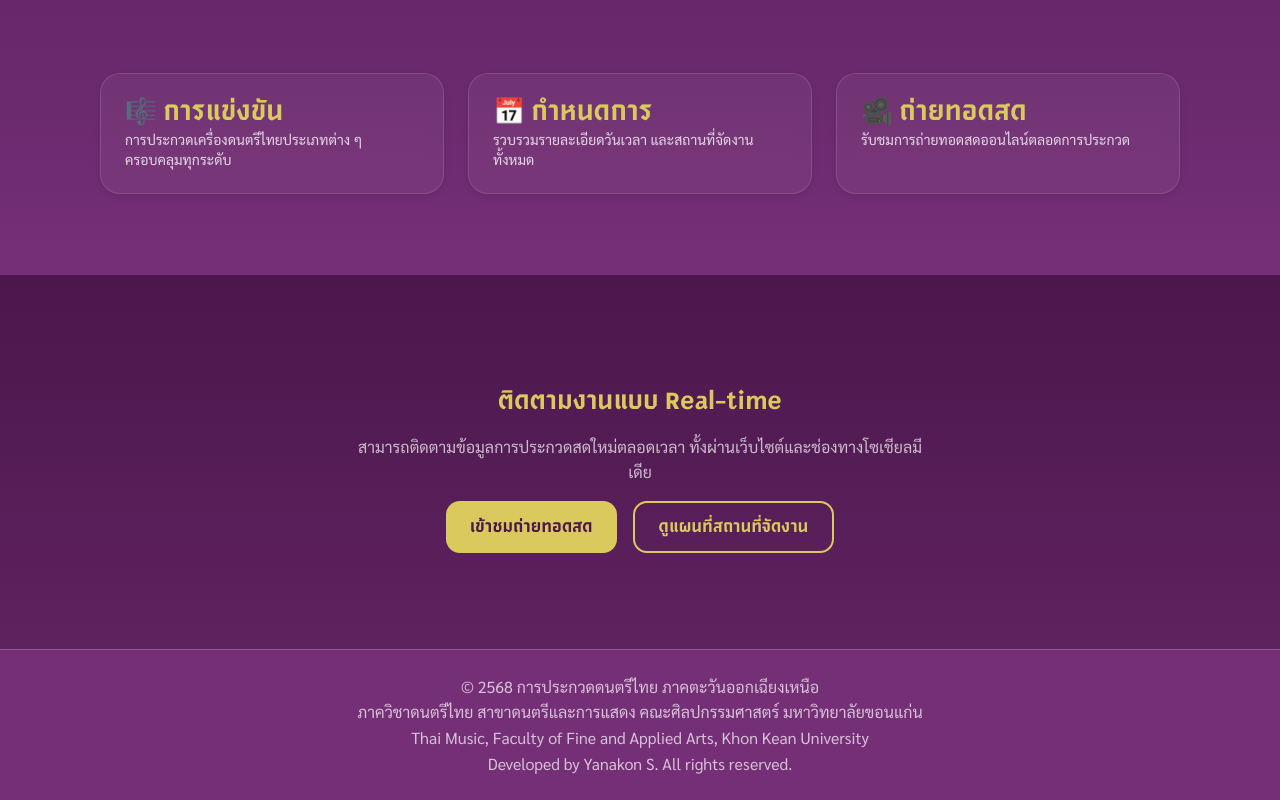
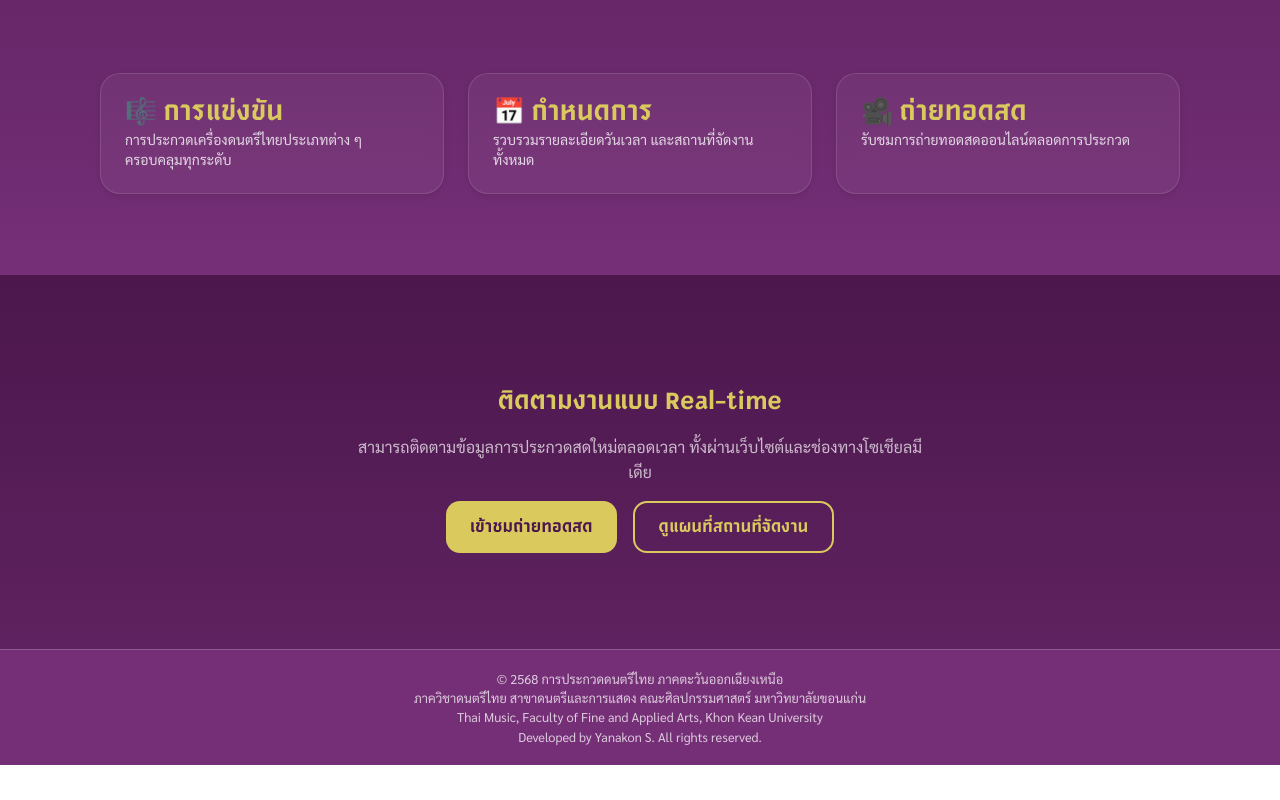
Before and after one commit to MUED3/thai-music-contest-24, a Next.js app: page / in a window 1280 px wide. Shown: the part 1325-2125 px from the top of the page. After the commit the page ends 2090 px from the top, so only its background shows below. Built offline with nearby package versions, Linux system fonts and the light colour scheme.

Commit message:
update 25/8/2025

```diff
--- a/app/globals.css
+++ b/app/globals.css
@@ -347,7 +347,7 @@ select option {
   background: var(--ci-plum);
   color: rgba(255, 255, 255, 0.75);
   text-align: center;
-  font-size: 0.9rem;
+  font-size: 0.8rem;
   padding: 1.2rem;
 }
 
--- a/components/Footer.tsx
+++ b/components/Footer.tsx
@@ -1,11 +1,10 @@
 export default function Footer() {
   return (
-    <footer className="border-t border-white/20 bg-ci-plum text-center text-white/70 text-sx py-6 font-sarabun">
-      <p>© 2568 การประกวดดนตรีไทย ภาคตะวันออกเฉียงเหนือ<br />
+    <footer className="footer border-t border-white/20 bg-ci-plum text-center text-white/70 py-6 font-sarabun">
+      © 2568 การประกวดดนตรีไทย ภาคตะวันออกเฉียงเหนือ<br />
         ภาควิชาดนตรีไทย สาขาดนตรีและการแสดง คณะศิลปกรรมศาสตร์ มหาวิทยาลัยขอนแก่น<br />
         Thai Music, Faculty of Fine and Applied Arts, Khon Kean University<br />
         Developed by Yanakon S. All rights reserved.
-      </p>
     </footer>
   )
 }
```
